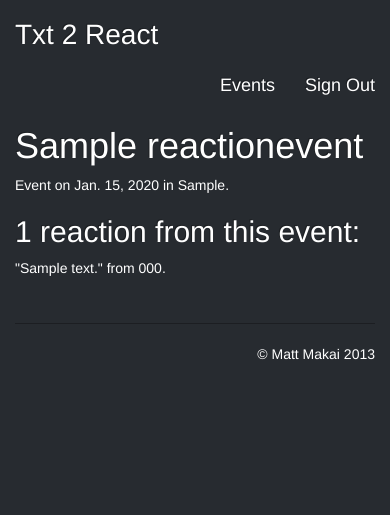
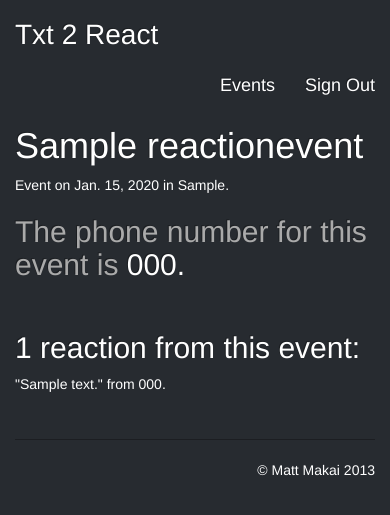
Before and after one commit to mattmakai/txt2react, a Django app: a page that uses templates/reactions/reactionevent_detail.html in a window 390 px wide. Shown: the top 515 px of the page. Run offline with Django 3.2, Linux system fonts and the light colour scheme; tables that the repository leaves empty hold one stand-in row (values such as "Sample post"); some libraries are stand-ins or nearby versions.

Commit message:
working on displaying the phone number for an event

```diff
--- a/templates/reactions/reactionevent_detail.html
+++ b/templates/reactions/reactionevent_detail.html
@@ -5,6 +5,10 @@
     <div class="container">
         <h1><a href="{{ object.url }}">{{ object.name }}</a></h1>
         <p>Event on {{ object.event_date }} in {{ object.location }}.</p>
+
+        <h2><span style="color: #aaa">The phone number for this event is
+            <span style="color: #fff">{{ object.phone_number }}.</h2>
+        <br/>
 
         {% if object.reaction_set.all.count > 0 %}
             <h2>{{ object.reaction_set.all.count }}
```
